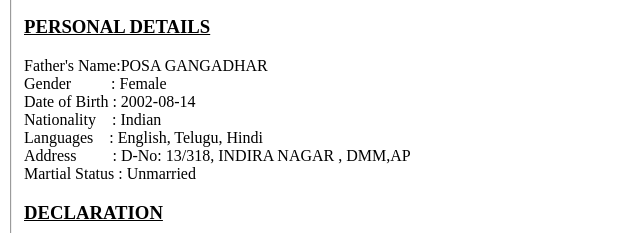
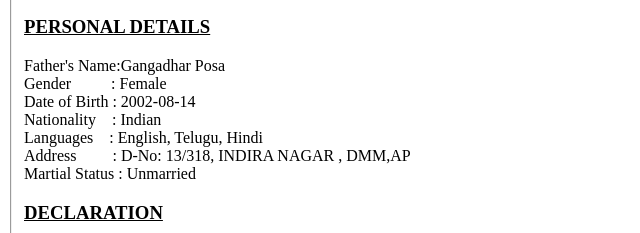
Before and after one commit to Rupaposa/resume, a plain HTML site: page index.html in a window 1280 px wide. Shown: the part 680-913 px from the top of the page, 0-640 px from the left. Drawn offline with Linux system fonts and the light colour scheme.

Commit message:
Update index.html

```diff
--- a/index.html
+++ b/index.html
@@ -48,7 +48,7 @@ Andhra Pradesh completed in the year 2018 with a percentage of 83.6
                 <li>HTML,CSS</li>
             </ul>
             <h3><u>PERSONAL DETAILS</u></h3>
-            <p> Father's Name:POSA GANGADHAR <br>
+            <p> Father's Name:Gangadhar Posa <br>
                 Gender&nbsp&nbsp&nbsp&nbsp&nbsp&nbsp&nbsp&nbsp&nbsp&nbsp: Female<br>
 
                 Date of Birth : 2002-08-14<br>
```
